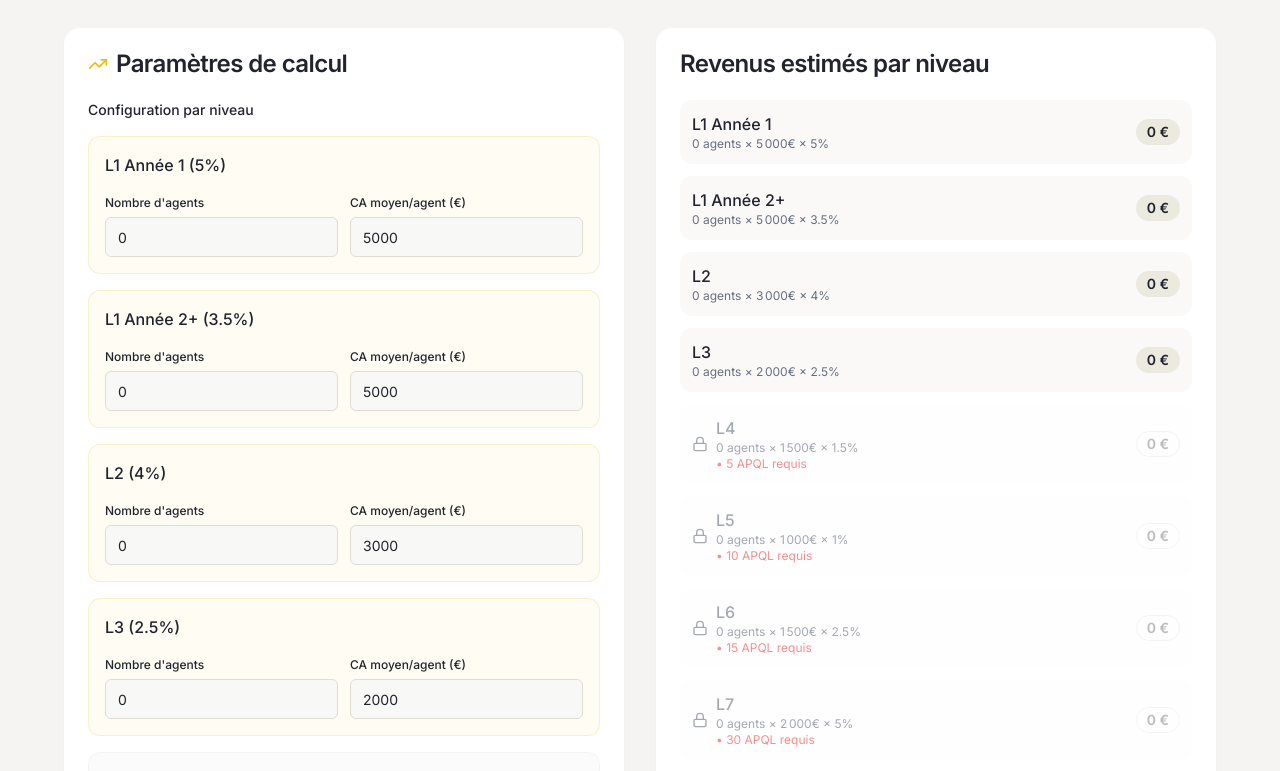
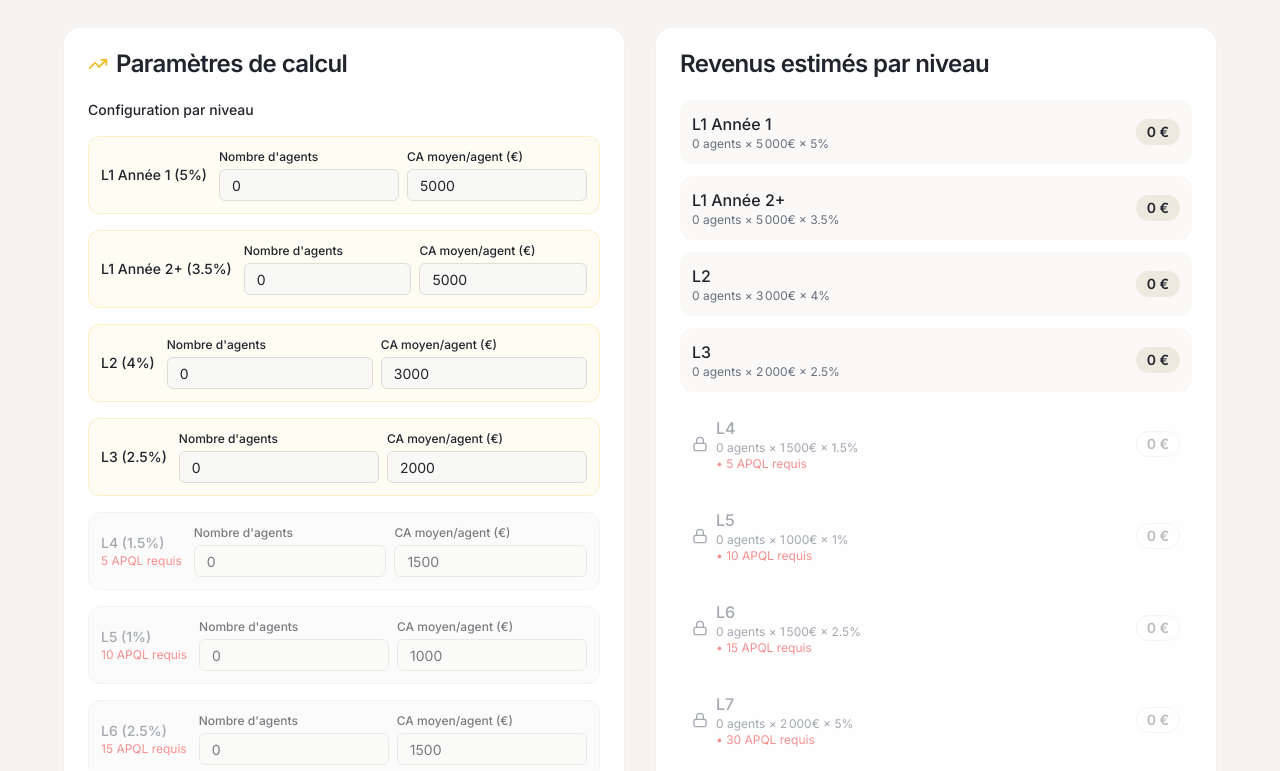
Before and after one commit to Sebsolo/prestige-dwellings-platform, a React (Vite) app: page /rejoindre-exp in a window 1280 px wide. Shown: the part 3200-3971 px from the top of the page. Built offline with nearby package versions, Linux system fonts and the light colour scheme; no server answers; the database is empty.

Commit message:
Fix level input fields and layout

```diff
--- a/src/components/RevShareCalculator.tsx
+++ b/src/components/RevShareCalculator.tsx
@@ -115,13 +115,13 @@ const RevShareCalculator = ({
                     return (
                       <div
                         key={level.key}
-                        className={`p-4 rounded-xl border transition-all ${
+                        className={`p-3 rounded-xl border transition-all ${
                           isActive ? 'border-primary/20 bg-primary/5' : 'border-muted bg-muted/30 opacity-60'
                         }`}
                       >
-                        <div className="flex items-center justify-between mb-3">
-                          <div>
-                            <div className={`font-medium ${isActive ? '' : 'text-muted-foreground'}`}>
+                        <div className="flex items-center justify-between gap-3">
+                          <div className="min-w-0 flex-shrink-0">
+                            <div className={`font-medium text-sm ${isActive ? '' : 'text-muted-foreground'}`}>
                               {level.label} ({percents[level.key]}%)
                             </div>
                             {requiredApql > 0 && (
@@ -130,11 +130,10 @@ const RevShareCalculator = ({
                               </div>
                             )}
                           </div>
-                        </div>
 
-                        <div className="grid grid-cols-1 md:grid-cols-2 gap-3">
-                          <div>
-                            <Label htmlFor={`agents-${level.key}`} className="text-xs font-medium">
+                          <div className="flex gap-2 flex-1">
+                            <div className="flex-1">
+                              <Label htmlFor={`agents-${level.key}`} className="text-xs font-medium block mb-1">
                                 Nombre d'agents
                               </Label>
                               <Input
@@ -145,14 +144,13 @@ const RevShareCalculator = ({
                                   ...prev,
                                   [level.key]: Math.max(0, Number(e.target.value) || 0)
                                 }))}
-                              className="mt-1"
+                                className="h-8 text-sm"
                                 min={0}
-                              disabled={!isActive}
                               />
                             </div>
 
-                          <div>
-                            <Label htmlFor={`revenue-${level.key}`} className="text-xs font-medium">
+                            <div className="flex-1">
+                              <Label htmlFor={`revenue-${level.key}`} className="text-xs font-medium block mb-1">
                                 CA moyen/agent (€)
                               </Label>
                               <Input
@@ -163,11 +161,11 @@ const RevShareCalculator = ({
                                   ...prev,
                                   [level.key]: Math.max(0, Number(e.target.value) || 0)
                                 }))}
-                              className="mt-1"
+                                className="h-8 text-sm"
                                 min={0}
                                 step={500}
-                              disabled={!isActive}
                               />
+                            </div>
                           </div>
                         </div>
                       </div>
```
Lines whose indentation alone changed are shown as unchanged.
